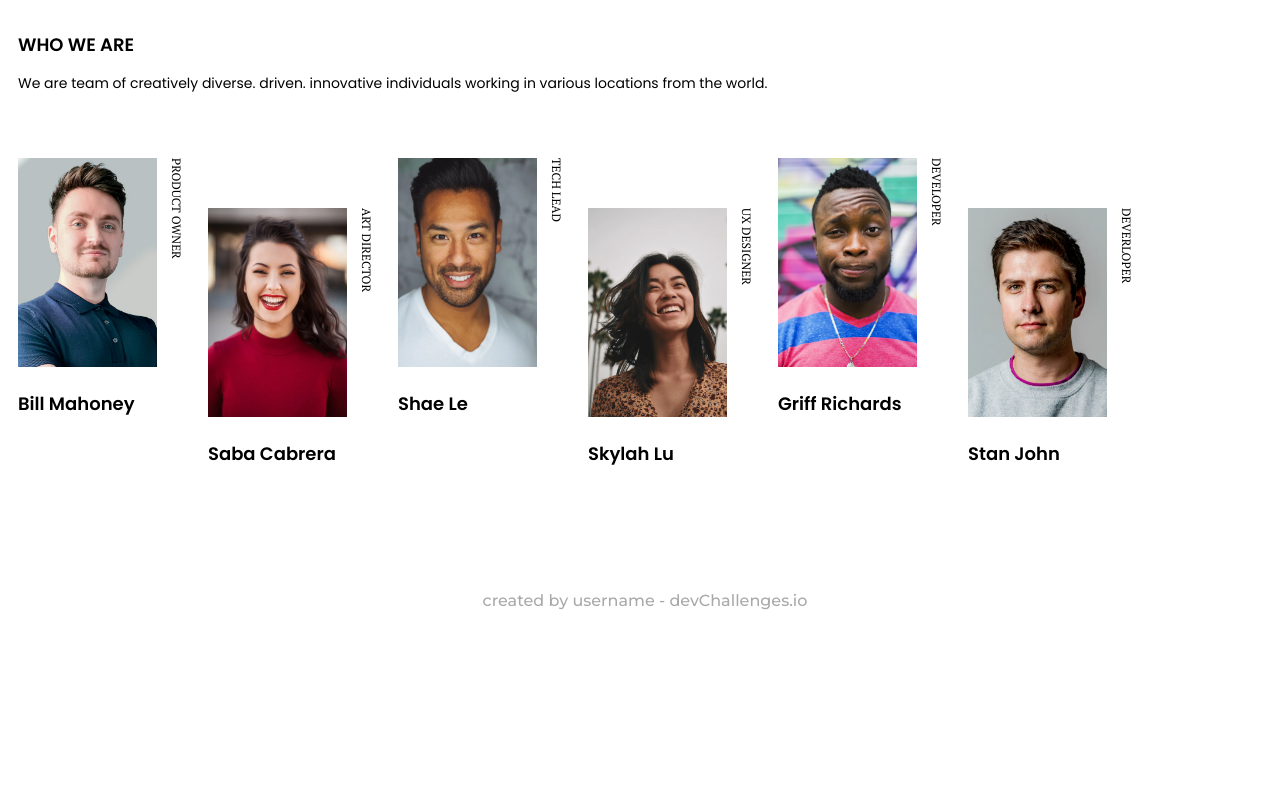
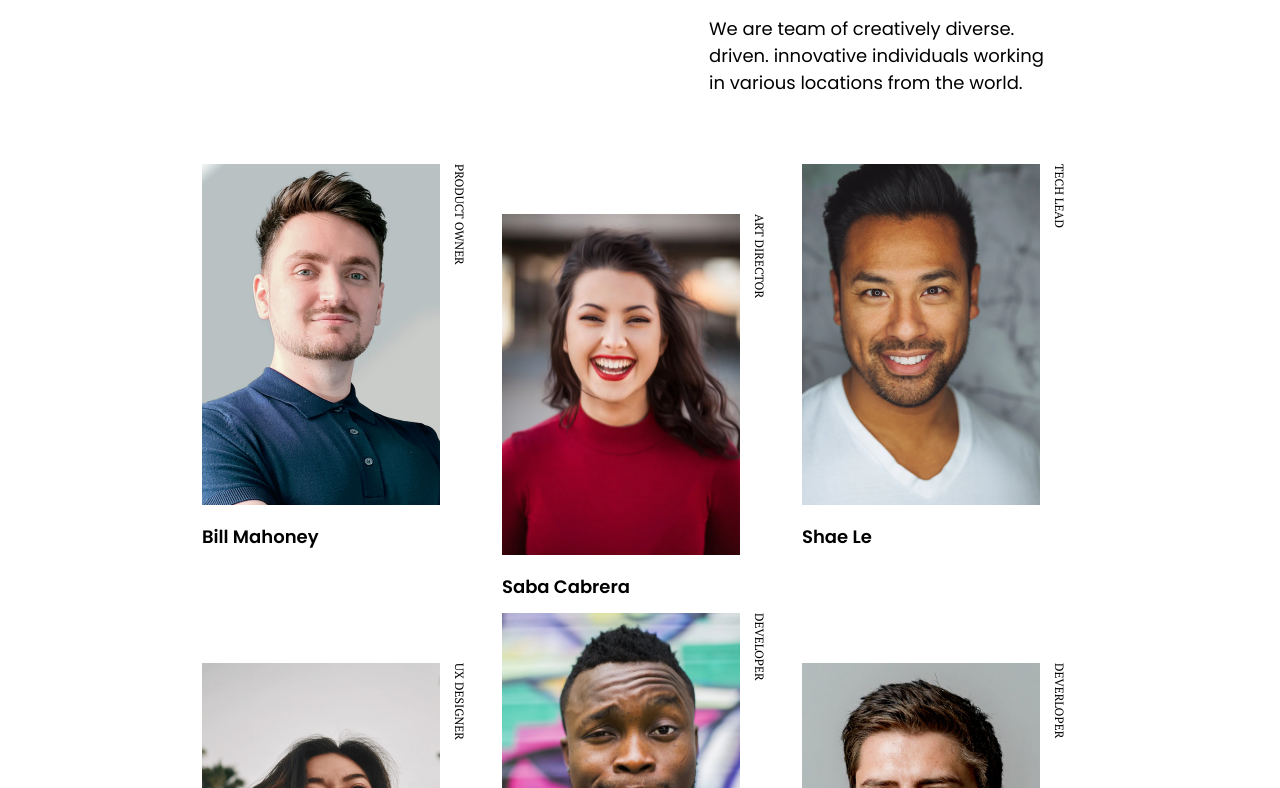
Before and after one commit to julia-sm/devchallange_team_page, a plain HTML site: page index.html in a window 1280 px wide. Shown: the part 115-903 px from the top of the page. Before the commit the page ends 800 px from the top, so only its background shows below. Drawn offline with Linux system fonts and the light colour scheme.

Commit message:
configuring in the css the media query so the page can be responsive for desktop devices

```diff
--- a/assets/css/style.css
+++ b/assets/css/style.css
@@ -70,3 +70,33 @@
     padding-top: 100px;
     text-align: center;
 }
+
+/*Start of responsive for desktop and tablets*/
+
+@media screen and (min-width:700px ){
+
+    .container{
+        margin: 0 5% 0 15%;
+    }
+    .whoweare{
+        margin-left: 50%;
+        margin-top: -6%;
+    }
+
+
+    .who-text{
+        font-size: 18px;
+
+    }
+
+    .card{
+        width: 300px;
+        height: 399px;
+    }
+
+    .photo{
+        width: 238px;
+        height: 341px;
+    }
+
+}
```
